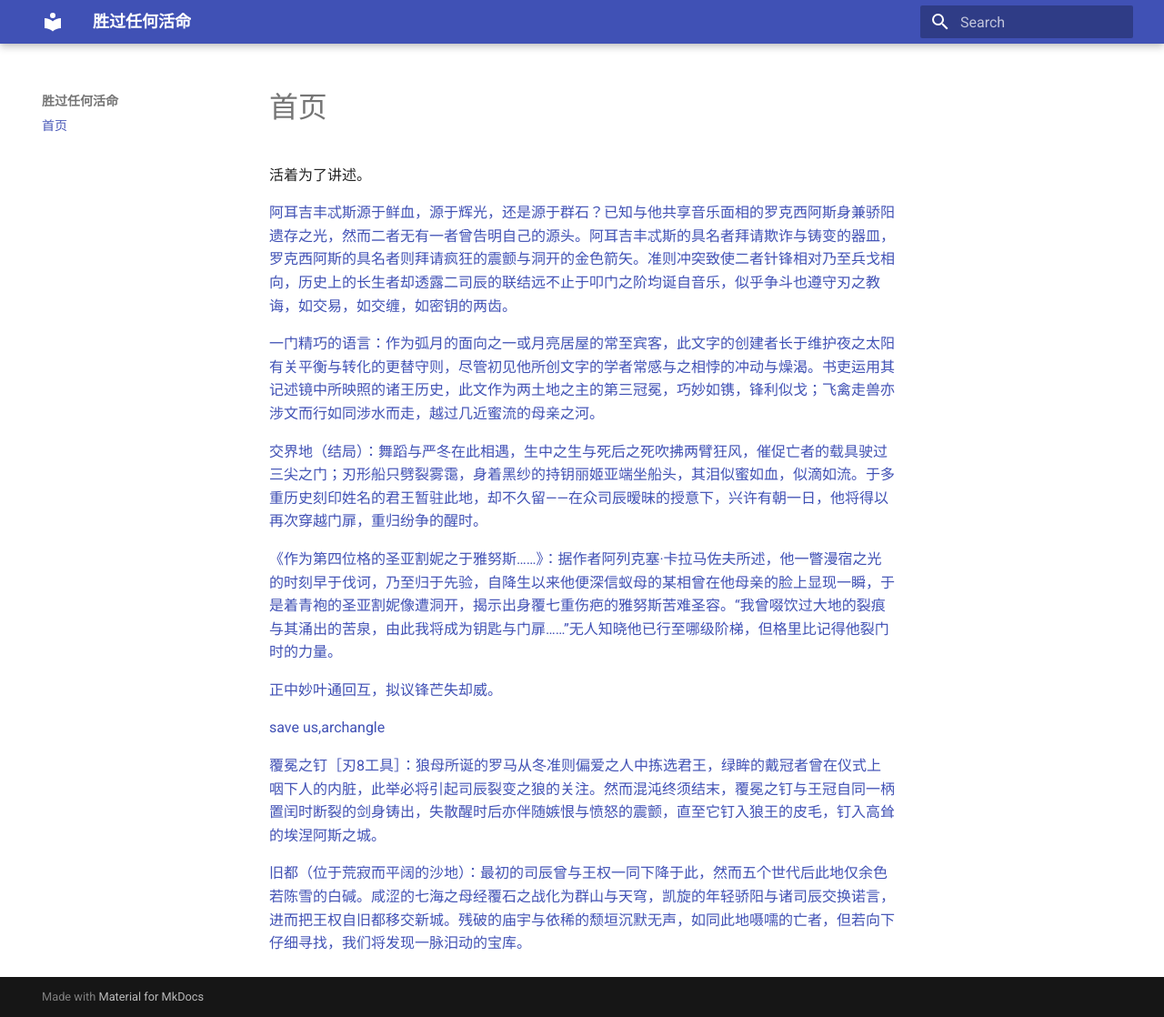
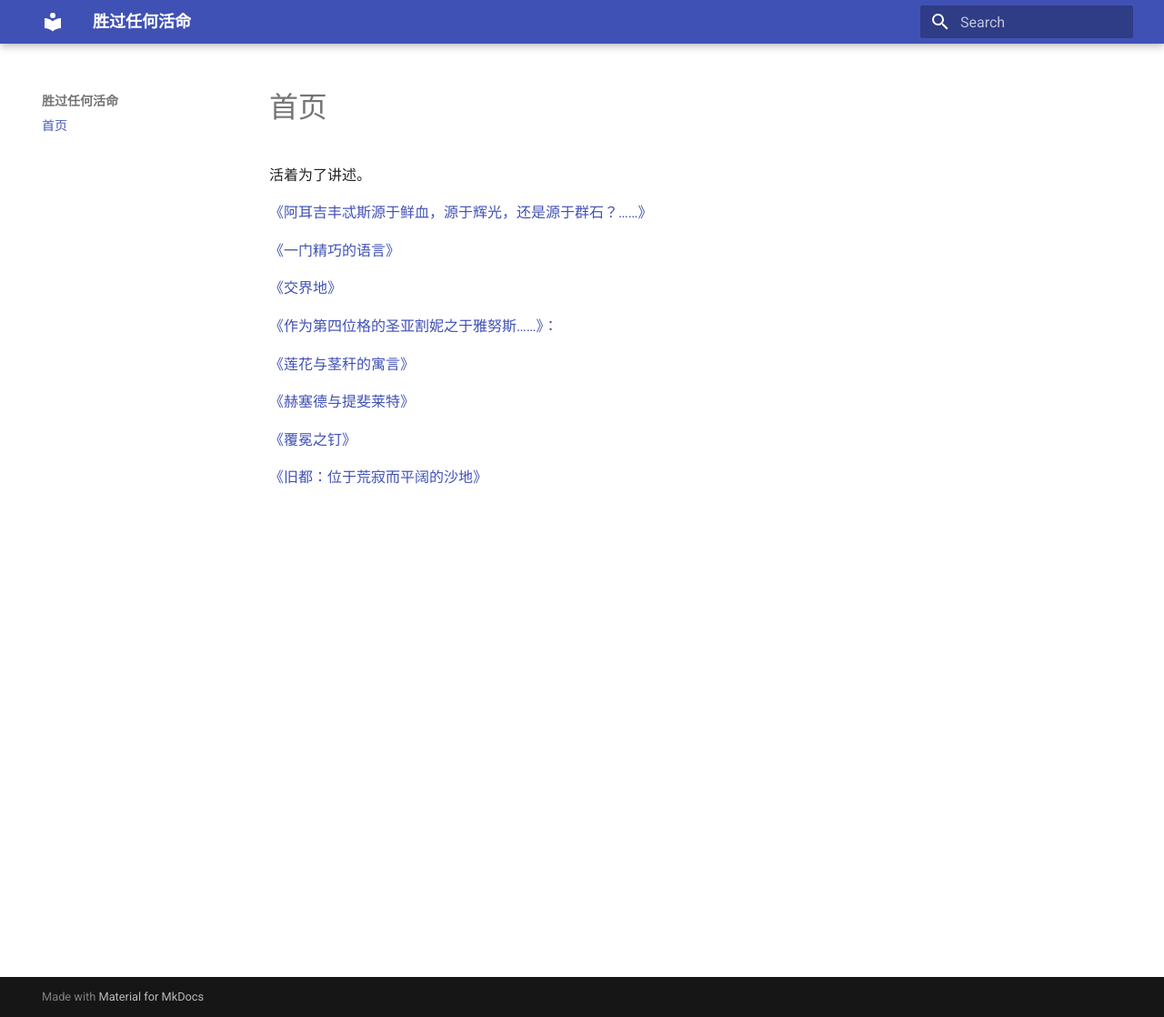
Before and after one commit to 2421bet-coder/my-personal-website, an MkDocs documentation site: the page built from docs/index.md, in a window 1280 px wide and 1118 px high. Shown: the whole window at 91% size. Built offline with MkDocs 1.6.1 and Material for MkDocs 9.7.7, drawn with Linux system fonts in a browser that asks for light colours.

Commit message:
pre update 3

```diff
--- a/docs/index.md
+++ b/docs/index.md
@@ -1,17 +1,17 @@
 活着为了讲述。
 
-[阿耳吉丰忒斯源于鲜血，源于辉光，还是源于群石？已知与他共享音乐面相的罗克西阿斯身兼骄阳遗存之光，然而二者无有一者曾告明自己的源头。阿耳吉丰忒斯的具名者拜请欺诈与铸变的器皿，罗克西阿斯的具名者则拜请疯狂的震颤与洞开的金色箭矢。准则冲突致使二者针锋相对乃至兵戈相向，历史上的长生者却透露二司辰的联结远不止于叩门之阶均诞自音乐，似乎争斗也遵守刃之教诲，如交易，如交缠，如密钥的两齿。](apollo.md)
+[《阿耳吉丰忒斯源于鲜血，源于辉光，还是源于群石？……》](apollo.md)
 
-[一门精巧的语言：作为弧月的面向之一或月亮居屋的常至宾客，此文字的创建者长于维护夜之太阳有关平衡与转化的更替守则，尽管初见他所创文字的学者常感与之相悖的冲动与燥渴。书吏运用其记述镜中所映照的诸王历史，此文作为两土地之主的第三冠冕，巧妙如镌，锋利似戈；飞禽走兽亦涉文而行如同涉水而走，越过几近蜜流的母亲之河。](thoth.md)
+[《一门精巧的语言》](thoth.md)
 
-[交界地（结局）：舞蹈与严冬在此相遇，生中之生与死后之死吹拂两臂狂风，催促亡者的载具驶过三尖之门；刃形船只劈裂雾霭，身着黑纱的持钥丽姬亚端坐船头，其泪似蜜如血，似滴如流。于多重历史刻印姓名的君王暂驻此地，却不久留——在众司辰暧昧的授意下，兴许有朝一日，他将得以再次穿越门扉，重归纷争的醒时。](arthur.md)
+[《交界地》](arthur.md)
 
-[《作为第四位格的圣亚割妮之于雅努斯……》：据作者阿列克塞·卡拉马佐夫所述，他一瞥漫宿之光的时刻早于伐诃，乃至归于先验，自降生以来他便深信蚁母的某相曾在他母亲的脸上显现一瞬，于是着青袍的圣亚割妮像遭洞开，揭示出身覆七重伤疤的雅努斯苦难圣容。“我曾啜饮过大地的裂痕与其涌出的苦泉，由此我将成为钥匙与门扉……”无人知晓他已行至哪级阶梯，但格里比记得他裂门时的力量。](als.md)
+[《作为第四位格的圣亚割妮之于雅努斯……》：](als.md)
 
-[正中妙叶通回互，拟议锋芒失却威。](naza.md)
+[《莲花与茎秆的寓言》](naza.md)
 
-[save us,archangle](mkl.md)
+[《赫塞德与提斐莱特》](mkl.md)
 
-[覆冕之钉［刃8工具］：狼母所诞的罗马从冬准则偏爱之人中拣选君王，绿眸的戴冠者曾在仪式上咽下人的内脏，此举必将引起司辰裂变之狼的关注。然而混沌终须结末，覆冕之钉与王冠自同一柄置闰时断裂的剑身铸出，失散醒时后亦伴随嫉恨与愤怒的震颤，直至它钉入狼王的皮毛，钉入高耸的埃涅阿斯之城。](sly.md)
+[《覆冕之钉》](sly.md)
 
-[旧都（位于荒寂而平阔的沙地）：最初的司辰曾与王权一同下降于此，然而五个世代后此地仅余色若陈雪的白碱。咸涩的七海之母经覆石之战化为群山与天穹，凯旋的年轻骄阳与诸司辰交换诺言，进而把王权自旧都移交新城。残破的庙宇与依稀的颓垣沉默无声，如同此地嗫嚅的亡者，但若向下仔细寻找，我们将发现一脉汨动的宝库。](enki.md)
+[《旧都：位于荒寂而平阔的沙地》](enki.md)
```
